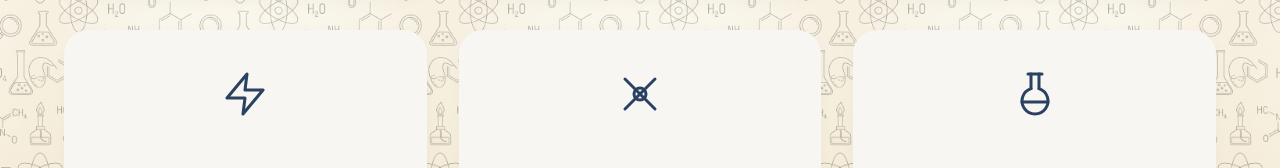
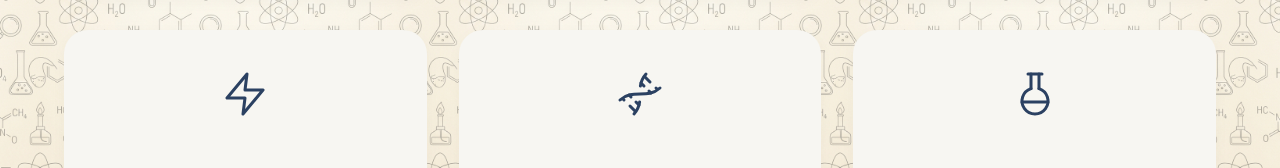
Before and after one commit to rcorreas/quimica-total, a Next.js app: page /materias in a window 1280 px wide. Shown: the part 611-779 px from the top of the page. Built offline with nearby package versions, Linux system fonts and the light colour scheme.

Commit message:
Update Bioquimica card icon to DNA helix

```diff
--- a/src/app/materias/page.tsx
+++ b/src/app/materias/page.tsx
@@ -59,9 +59,17 @@ export default function Materias() {
                 <div className="card">
                     <div className="icon">
                         <svg width="48" height="48" viewBox="0 0 24 24" fill="none" stroke="currentColor" strokeWidth="1.5" strokeLinecap="round" strokeLinejoin="round">
-                            <path d="M4.5 4.5l15 15"></path>
-                            <path d="M4.5 19.5l15-15"></path>
-                            <circle cx="12" cy="12" r="3"></circle>
+                            <path d="M2 15c6.667-6 13.333 0 20-6"></path>
+                            <path d="M9 22c1.798-1.998 2.518-3.995 2.808-5.993"></path>
+                            <path d="M15 2c-1.798 1.998-2.518 3.995-2.808 5.993"></path>
+                            <path d="m17 6-2.5-2.5"></path>
+                            <path d="m14 8-1.5-1.5"></path>
+                            <path d="m7 18 2.5 2.5"></path>
+                            <path d="m3.5 14.5.5.5"></path>
+                            <path d="m20 9 .5.5"></path>
+                            <path d="m6.5 12.5 1 1"></path>
+                            <path d="m16.5 10.5 1 1"></path>
+                            <path d="m10 16 1.5 1.5"></path>
                         </svg>
                     </div>
                     <h3>Bioquímica</h3>
```
